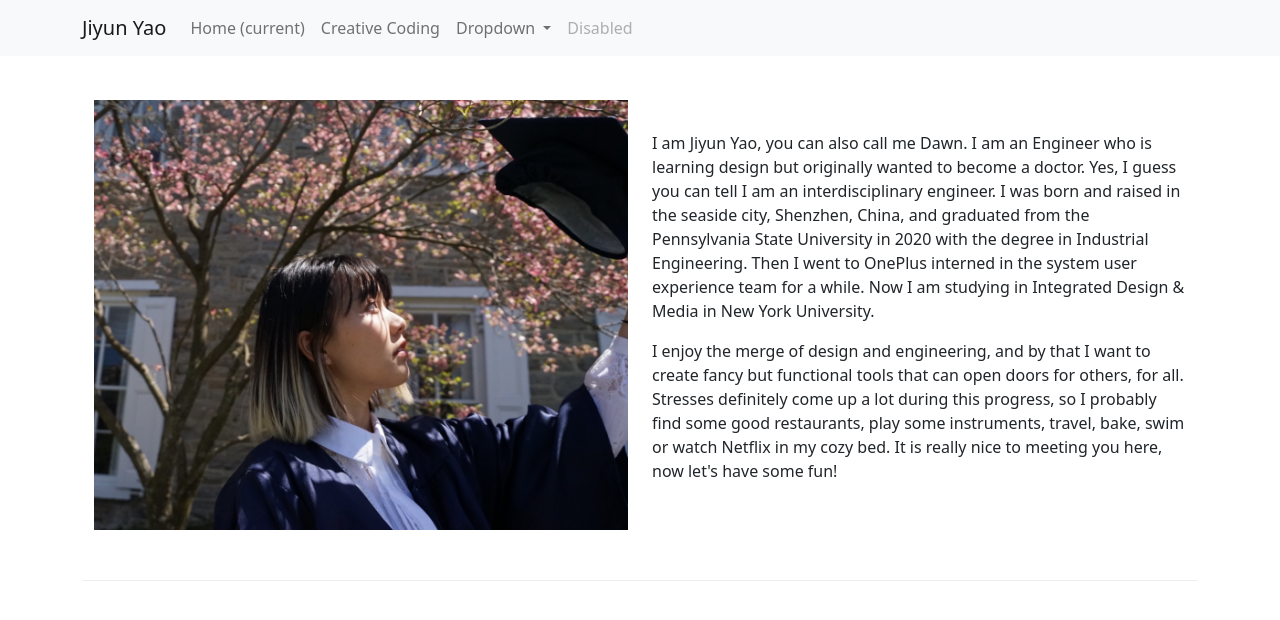
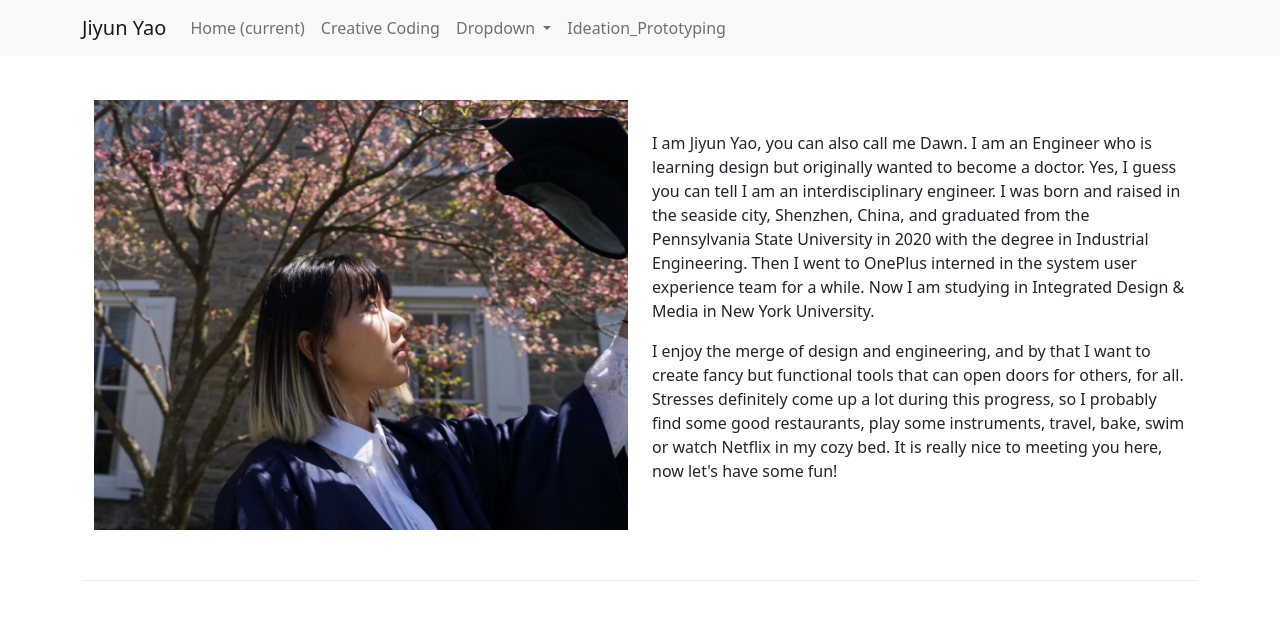
Before and after one commit to jby5122/jy_personal_website, a website: page index.html in a window 1280 px wide. Drawn offline with nearby package versions, Linux system fonts and the light colour scheme.

Commit message:
ideation hw 2

```diff
--- a/index.html
+++ b/index.html
@@ -39,7 +39,7 @@
                         </div>
                     </li>
                     <li class="nav-item">
-                        <a class="nav-link disabled" href="#">Disabled</a>
+                        <a class="nav-link" href="/ideationprototyping.html">Ideation_Prototyping</a>
                     </li>
                     </ul>
                 </div>
```
Also changed, not shown: ideation_prototyping/ass2_largemap.PNG (added), ideation_prototyping/progress_site.html (deleted), ideation_prototyping/thoughtprocess.PNG (added), ideationprototyping.html (added), 10 other files.
